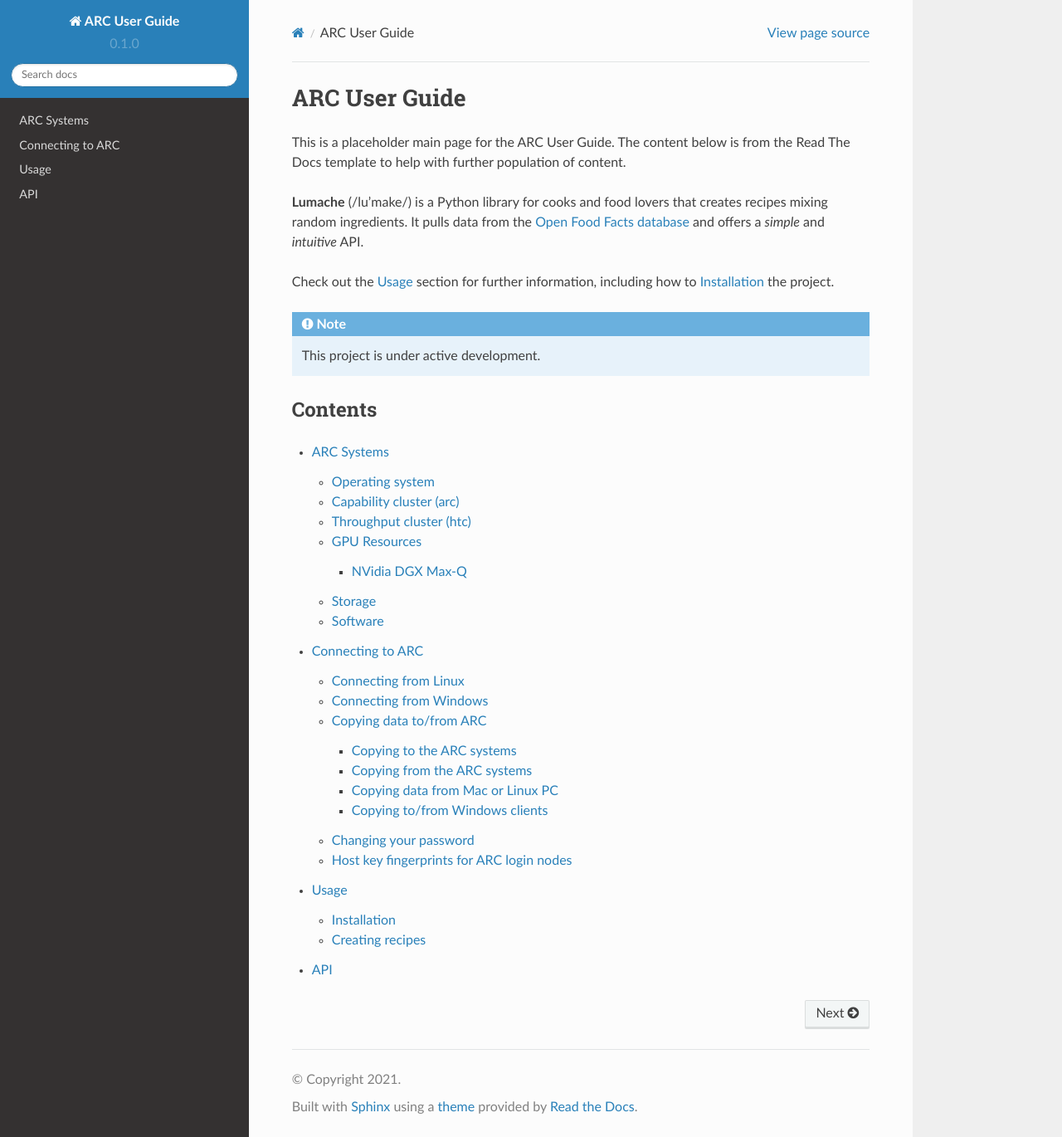
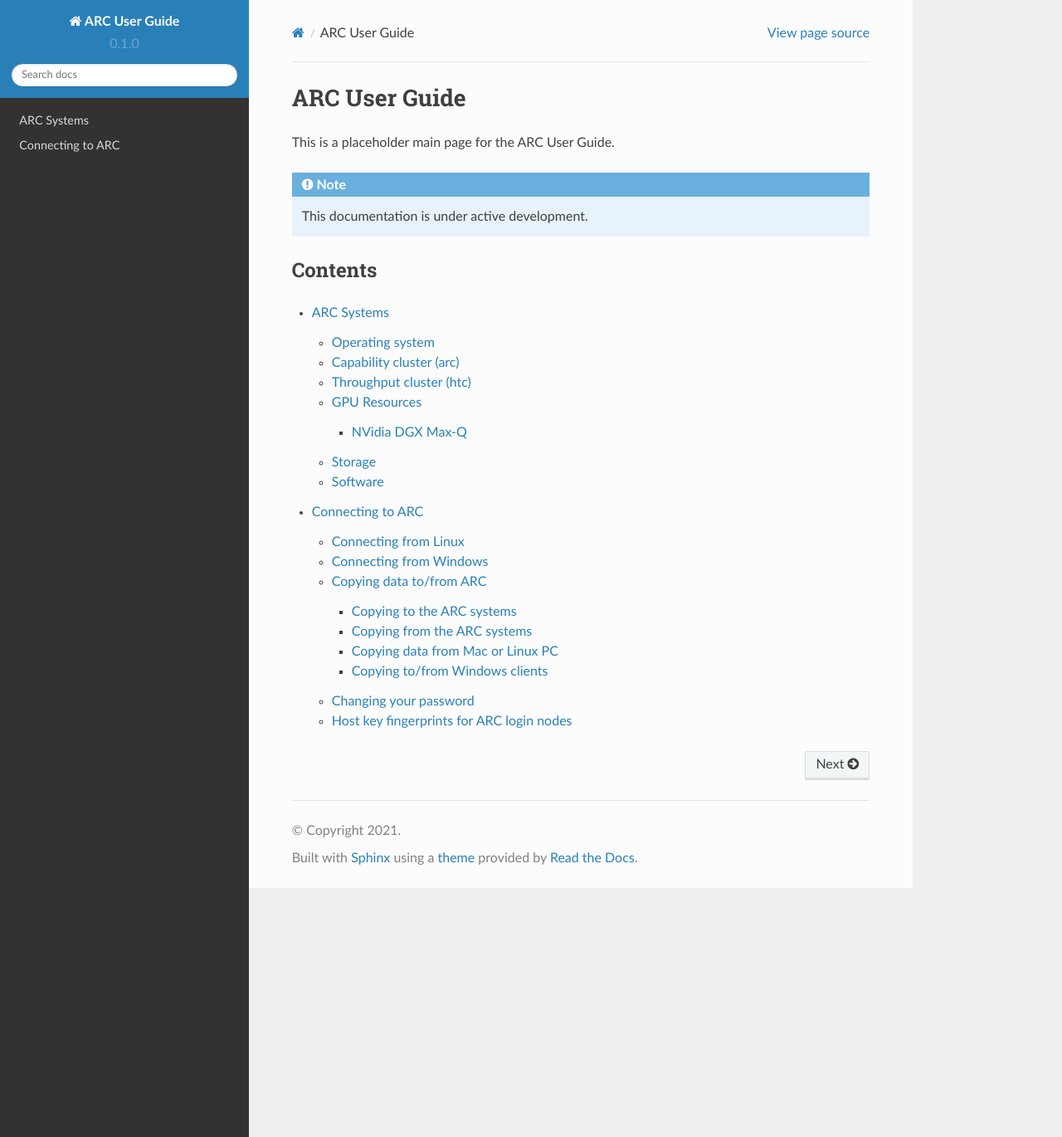
Before and after one commit to tina-friedrich/arc-user-guide, a Sphinx documentation site: the page built from docs/source/index.rst, in a window 1280 px wide and 1370 px high. Shown: the whole window at 83% size. Built offline with Sphinx 7.4.7 and the Read the Docs theme 2.0.0, drawn with Linux system fonts in a browser that asks for light colours.

Commit message:
Update index.rst

```diff
--- a/docs/source/index.rst
+++ b/docs/source/index.rst
@@ -1,19 +1,11 @@
 ARC User Guide
 ==============
 
-This is a placeholder main page for the ARC User Guide. The content below is from the Read The Docs template to help with further population of content.
-
-**Lumache** (/lu'make/) is a Python library for cooks and food lovers
-that creates recipes mixing random ingredients.
-It pulls data from the `Open Food Facts database <https://world.openfoodfacts.org/>`_
-and offers a *simple* and *intuitive* API.
-
-Check out the :doc:`usage` section for further information, including
-how to :ref:`installation` the project.
+This is a placeholder main page for the ARC User Guide.
 
 .. note::
 
-   This project is under active development.
+   This documentation is under active development.
 
 Contents
 --------
@@ -22,5 +14,3 @@
 
    arc-systems
    connecting-to-arc
-   usage
-   api
```
